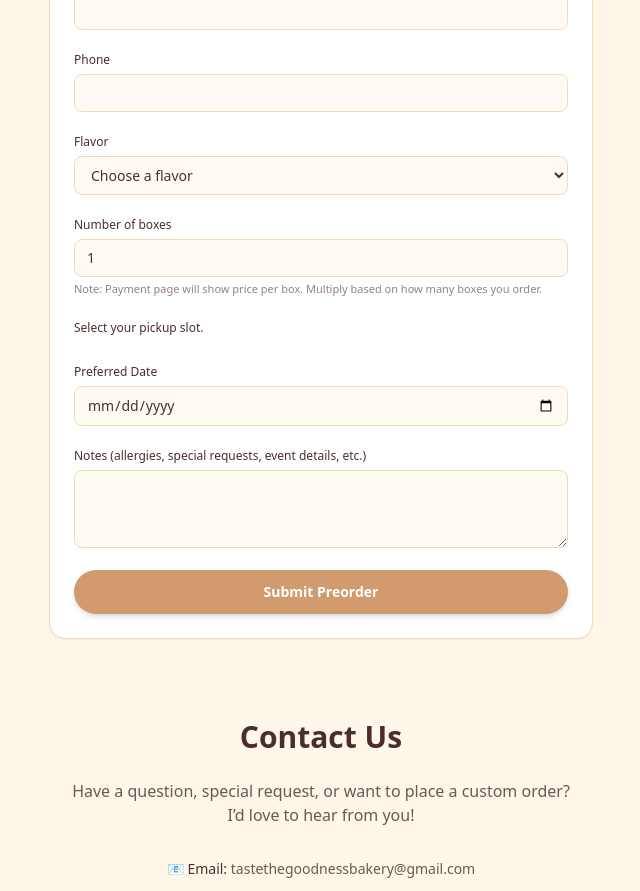
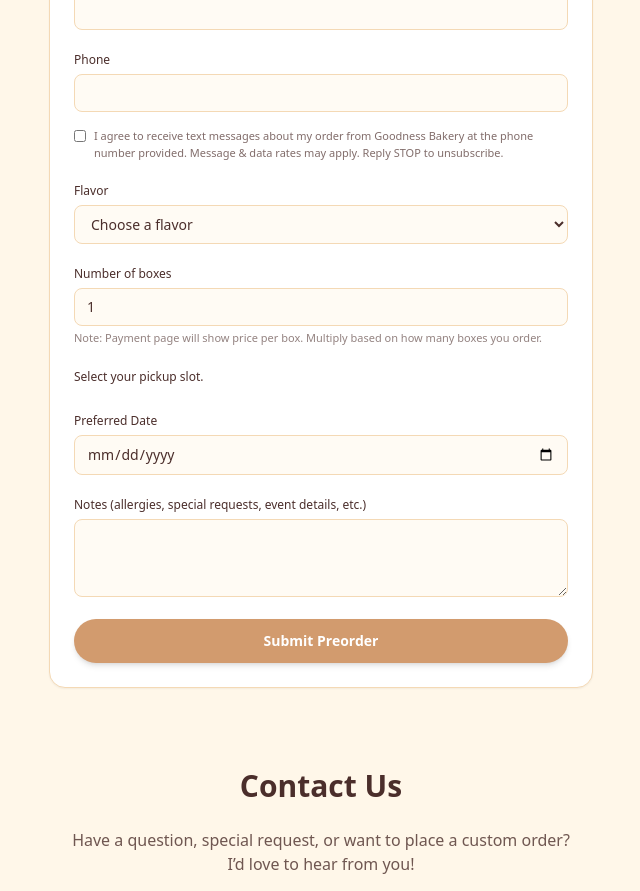
Before and after one commit to devwithdesiree/goodness-bakery, a React (Vite) app: page /preorder in a window 1280 px wide. Shown: the part 920-1811 px from the top of the page, without its empty margins (319-959 px from the left). Built offline with nearby package versions, Linux system fonts and the light colour scheme.

Commit message:
add sms consent

```diff
--- a/src/pages/PreorderPage.tsx
+++ b/src/pages/PreorderPage.tsx
@@ -21,6 +21,7 @@ export default function PreorderPage() {
     method: "pickup",
     date: "",
     notes: "",
+    smsConsent: false,
   });
 
   const [submitted, setSubmitted] = useState(false);
@@ -246,6 +247,27 @@ const FORMSPREE_ENDPOINT = "https://formspree.io/f/mqanbobk";
           />
         </div>
 
+        {/* SMS CONSENT */}
+        <div className="flex items-start gap-2 text-[11px] mt-1">
+          <input
+            id="smsConsent"
+            type="checkbox"
+            checked={form.smsConsent}
+            onChange={(e) =>
+              setForm((prev) => ({ ...prev, smsConsent: e.target.checked }))
+            }
+            className="mt-0.5 h-3 w-3 border border-goodness-sugar rounded"
+          />
+          <label
+            htmlFor="smsConsent"
+            className="text-goodness-chocolate/70"
+          >
+            I agree to receive text messages about my order from Goodness Bakery at the
+            phone number provided. Message &amp; data rates may apply. Reply STOP to
+            unsubscribe.
+          </label>
+        </div>
+
         {/* FLAVOR */}
         <div className="space-y-1">
           <label className="text-xs text-goodness-chocolate font-medium">
```
